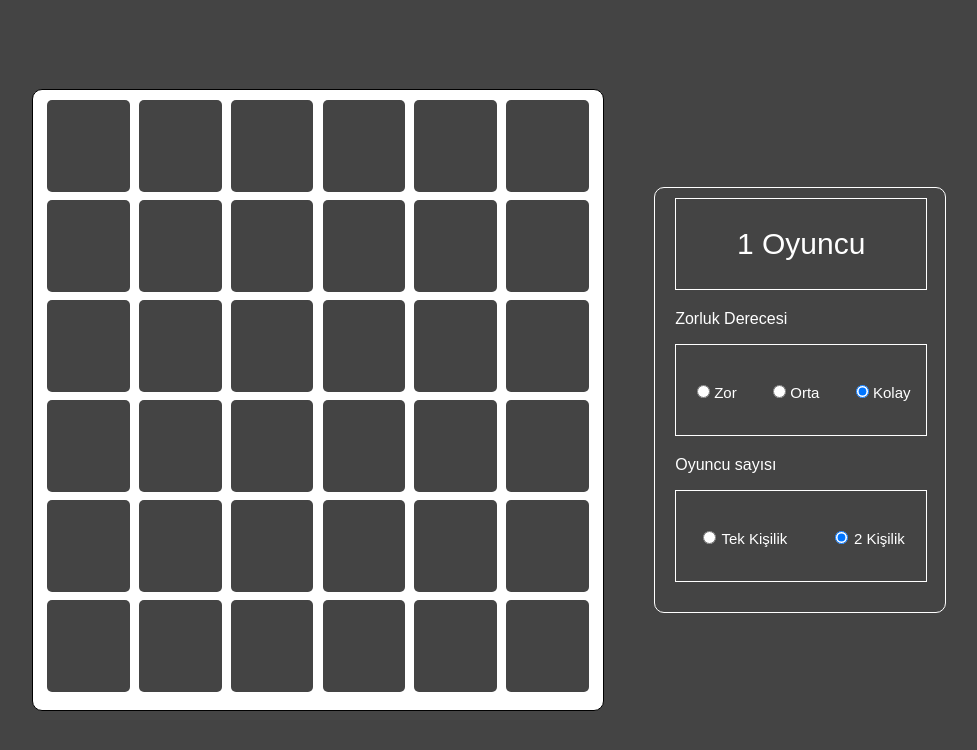
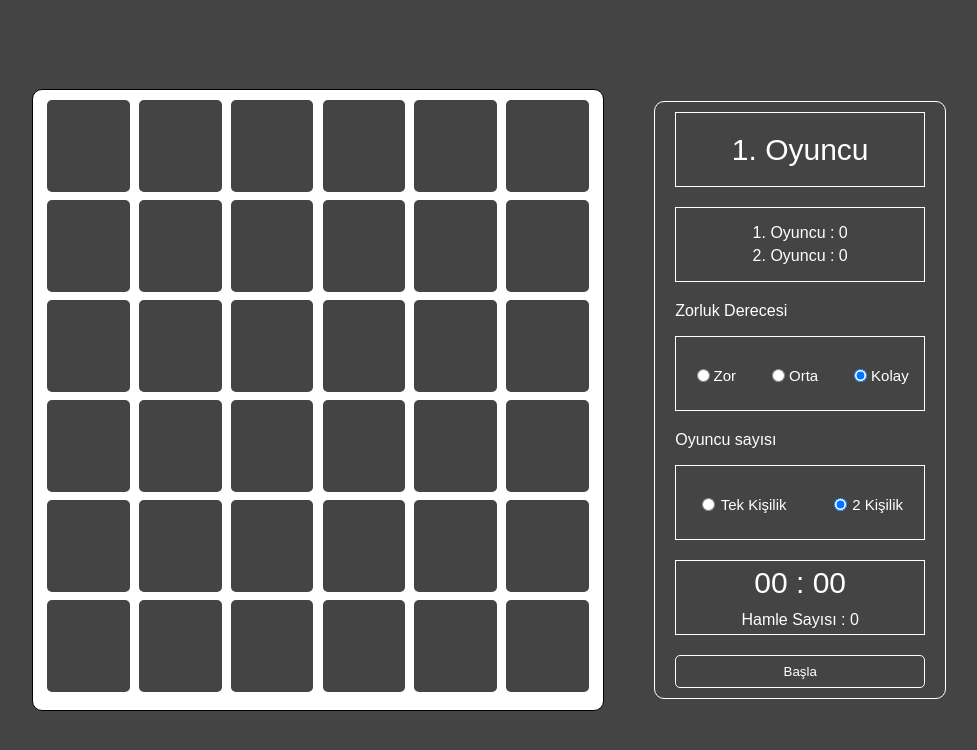
Before and after one commit to yusufayhan0/react-aynisini-bul, a React (Create React App) app: page / in a window 1280 px wide. Both pictures are taken after a click on the radio button "2 Kişilik". Shown: the top 750 px of the page, without its empty margins (151-1128 px from the left). Built offline with nearby package versions, Linux system fonts and the light colour scheme.

Commit message:
score time hamle sayisi bitti

```diff
--- a/src/App.js
+++ b/src/App.js
@@ -15,7 +15,21 @@ function App() {
     difficulty: "1"
   })
   const [gamerLine, setGamerLine] = useState("1")
-  const [scoreBoard, setScoreBoard] = useState([])
+  const [scoreBoard, setScoreBoard] = useState({
+    oyuncu1: {
+      toplam: 0,
+      basarili: 0
+    },
+    oyuncu2: {
+      toplam: 0,
+      basarili: 0
+    }
+  })
+  const [moveCount, setMoveCount] = useState(0)
+  const [timeState, setTimeState] = useState([])
+  const [stateCount, setStateCount] = useState(0)
+  const refTime = useRef()
+  const [buttonShow, setButtonShow] = useState(true)
 
   const ref = useRef(1)
   const count = [];
@@ -26,7 +40,7 @@ function App() {
     }
   }, [])
 
-  useLayoutEffect(() => {
+  useLayoutEffect(function () {
     setSettings({
       gamercount: "1",
       difficulty: "1"
@@ -35,22 +49,96 @@ function App() {
     setSquare(count)
   }, [])
 
+  const handleStart = () => {
+    setStateCount(0)
+    setMoveCount(0)
+    refTime.current = setInterval(setTime, 1000);
+    setButtonShow(false)
+  }
+
+  const handleFinish = () => {
+    clearInterval(refTime.current)
+    setButtonShow(true)
+  }
+
+  function setTime() {
+    setStateCount(value => value + 1);
+
+  }
+
+  useEffect(() => {
+    setTimeState(value => [value[0], pad(stateCount % 60)])
+    setTimeState(value => [pad(parseInt(stateCount / 60)), value[1]])
+  }, [stateCount])
+
+  function pad(val) {
+    var valString = val + "";
+    if (valString.length < 2) {
+      return "0" + valString;
+    } else {
+      return valString;
+    }
+  }
+
 
 
   useEffect(() => {
     if (tempSquare.length > 0) {
       if (tempSquare[3] !== -1) {
         if (tempSquare[2] === tempSquare[3]) {
-          console.log("10 puan daha kazandınız")
+          if (settings.gamercount === "2") {
+            setTimeout(() => {
+              if (gamerLine === "1") {
+                setGamerLine("2")
+                setScoreBoard(value => ({
+                  ...value, oyuncu1: {
+                    ...value.oyuncu1,
+                    basarili: value.oyuncu1.basarili + 1
+                  }
+                }))
+              }
+              else {
+                setGamerLine("1")
+                setScoreBoard(value => ({
+                  ...value, oyuncu2: {
+                    ...value.oyuncu2,
+                    basarili: value.oyuncu2.basarili + 1
+                  }
+                }))
+              }
+
+            }, 700);
+          }
         }
         else {
           setTimeout(() => {
             setHideShow(value => [value[0] + 1, tempSquare[0], tempSquare[1]])
           }, 700);
         }
-        setTimeout(() => {
-          gamerLine === "1" ? setGamerLine("2") : setGamerLine("1")
-        }, 700);
+        if (settings.gamercount === "2") {
+          setTimeout(() => {
+            if (gamerLine === "1") {
+              setGamerLine("2")
+              setScoreBoard(value => ({
+                ...value, oyuncu1: {
+                  ...value.oyuncu1,
+                  toplam: value.oyuncu1.toplam + 1
+                }
+              }))
+            }
+            else {
+              setGamerLine("1")
+              setScoreBoard(value => ({
+                ...value, oyuncu2: {
+                  ...value.oyuncu2,
+                  toplam: value.oyuncu2.toplam + 1
+                }
+              }))
+            }
+
+          }, 700);
+        }
+        setMoveCount(move => move + 1)
       }
 
     }
@@ -58,6 +146,10 @@ function App() {
       setHideShow([0, -1, -1])
     }
   }, [tempSquare])
+
+  useEffect(() => {
+    console.log("scoreBoard", scoreBoard)
+  }, [scoreBoard])
 
   const imageList = [
     "",
@@ -133,28 +225,33 @@ function App() {
     setSettings(setting => ({ ...setting, gamercount: e.target.value }))
   }
 
+
+
   return (
     <div className="app-container">
-
-
-
       <div className="app-game-container">
         {
-          getSquare.map((index) => {
-
-            return <Square key={index} gamesettings={settings} indexNo={index} idNo={image[index]} imagepath={imageList[image[index]]} hideShow={hideShow} tempSq={tempSq} />
-          })
+          buttonShow&&<div className="app-game-floor"></div>
         }
+          {
+            getSquare.map((index) => {
+              return <Square key={index} gamesettings={settings} indexNo={index} idNo={image[index]} imagepath={imageList[image[index]]} hideShow={hideShow} tempSq={tempSq} />
+            })
+          }
       </div>
       <div className="settings-container">
-
         <div>
           {
             settings.gamercount === "1"
               ? <p>Tek Oyuncu</p>
-              : <p>{gamerLine} Oyuncu</p>
+              : <p>{gamerLine}. Oyuncu</p>
           }
-
+        </div>
+        <div style={{ height: settings.gamercount === "2" ? "75px" : "0px", position: "relative", opacity: settings.gamercount === "2" ? "1" : "0" }}>
+          <span style={{ position: "absolute" }}>
+            <p>1. Oyuncu : {scoreBoard.oyuncu1.basarili}</p>
+            <p>2. Oyuncu : {scoreBoard.oyuncu2.basarili}</p>
+          </span>
         </div>
 
         <p>Zorluk Derecesi</p>
@@ -168,11 +265,20 @@ function App() {
         </div>
         <p>Oyuncu sayısı</p>
         <div>
-          <input type="radio" id="gamer1" onChange={handleGamerCount} name="gamercount" value="1" defaultChecked />
+          <input type="radio" id="gamer1" disabled={!buttonShow} onChange={handleGamerCount} name="gamercount" value="1" defaultChecked />
           <label for="gamer1">Tek Kişilik</label>
-          <input type="radio" id="gamer2" onChange={handleGamerCount} name="gamercount" value="2" />
+          <input type="radio" id="gamer2" disabled={!buttonShow} onChange={handleGamerCount} name="gamercount" value="2" />
           <label for="gamer2">2 Kişilik</label>
         </div>
+        <div>
+          <p>{timeState[0]} : {timeState[1]}</p>
+          <p>Hamle Sayısı : {moveCount}</p>
+        </div>
+        {
+          buttonShow
+            ? <button onClick={handleStart}>Başla</button>
+            : <button onClick={handleFinish}>Bitir</button>
+        }
       </div>
     </div>
   );
--- a/src/custom.css
+++ b/src/custom.css
@@ -26,7 +26,14 @@ body {
     justify-content: space-around;
 }
 
-
+.app-game-container .app-game-floor{
+    position: absolute;
+    width: 200px;
+    width: 100%;
+    z-index: 9999;
+    height: 100%;
+    margin: -10px;
+}
 
 
 
@@ -90,26 +97,44 @@ body {
     background-color: #444;
 }
 
-.settings-container p{
+.settings-container p {
     color: white;
     font-family: Arial, Helvetica, sans-serif;
 }
 
-.settings-container p:nth-child(1){
+.settings-container div:nth-child(7) p:nth-child(1) {
     font-size: 30px;
 }
 
-.settings-container div{
+.settings-container div:nth-child(1) p {
+    font-size: 30px;
+}
+
+.settings-container div:nth-child(2) p {
+    margin: 5px;
+}
+
+.settings-container div:nth-child(2) {
+    align-items: center;
+    overflow: hidden;
+    transition: 300ms all;
+    opacity: 0;
+}
+
+
+
+.settings-container div {
+    box-sizing: border-box;
     display: flex;
     justify-content: space-around;
     align-items: center;
-    height: 90px;
+    height: 75px;
     margin-bottom: 20px;
     width: 100%;
-    border:1px solid #fff;
+    border: 1px solid #fff;
 }
 
-.settings-container div label{
+.settings-container div label {
     color: white;
     margin-top: 4px;
     font-family: Arial, Helvetica, sans-serif;
@@ -117,15 +142,15 @@ body {
     transition: 300ms all;
 }
 
-.settings-container div label:hover{
+.settings-container div label:hover {
     color: #bbb;
 }
 
-.settings-container div:nth-child(3) label{
+.settings-container div:nth-child(4) label {
     margin-left: -30px;
 }
 
-.settings-container div:nth-child(5) label{
+.settings-container div:nth-child(6) label {
     margin-left: -40px;
 }
 
@@ -133,10 +158,46 @@ body {
 
 
 
-.settings-container div input,label{
+.settings-container div input,
+label {
     cursor: pointer;
 }
 
-.settings-container div:nth-child(2){
+.settings-container div:nth-child(2) {
+    flex-direction: column;
+
+}
+
+.settings-container div:nth-child(3) {
     margin-bottom: 0px;
 }
+
+.settings-container div:nth-child(7) {
+    flex-direction: column;
+    padding: 0;
+}
+
+.settings-container div:nth-child(7) p {
+    margin: 0;
+}
+
+.settings-container button {
+    padding: 8px 20px;
+    width: 100%;
+    cursor: pointer;
+    border-radius: 5px;
+    background-color: #444;
+    border: 1px solid white;
+    transition: 300ms all;
+    color: #fff;
+}
+
+
+.settings-container button:hover {
+    background-color: #555;
+
+}
+
+.settings-container button:active {
+    background-color: #888;
+}
```
